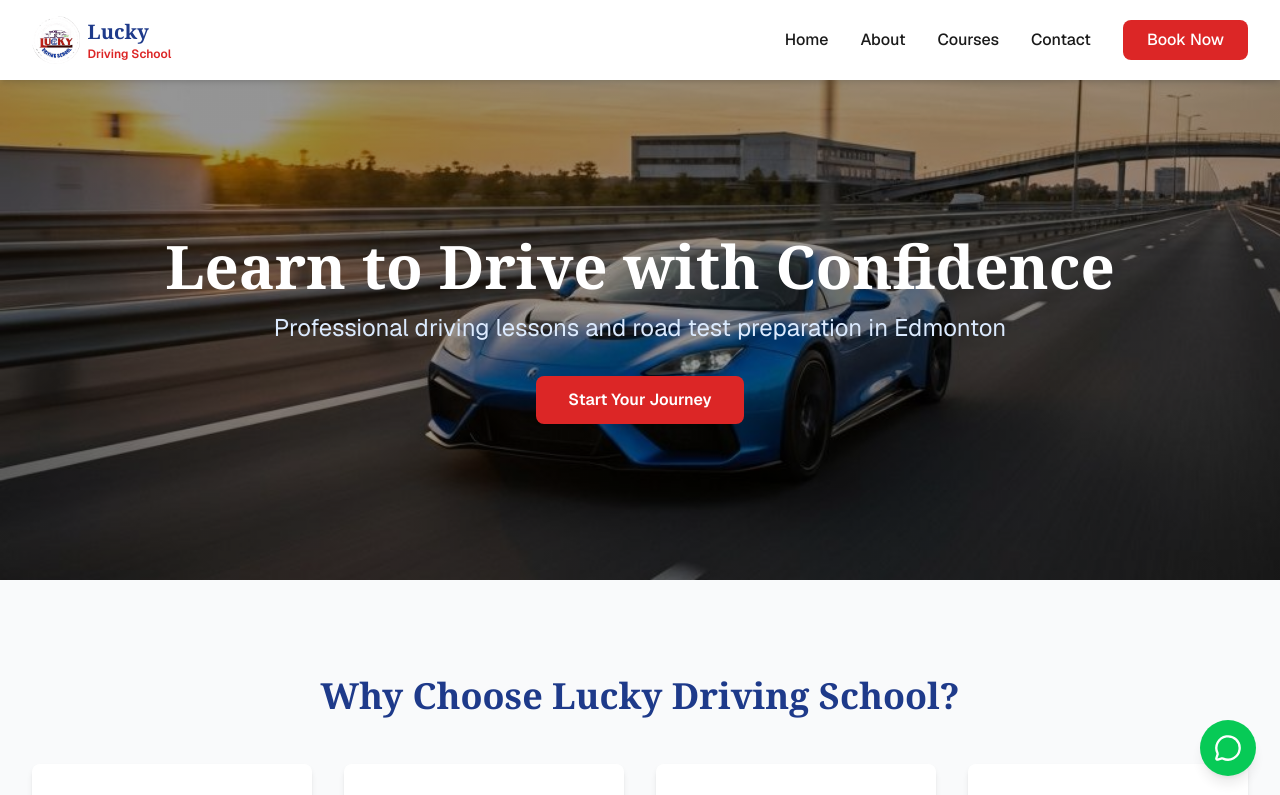
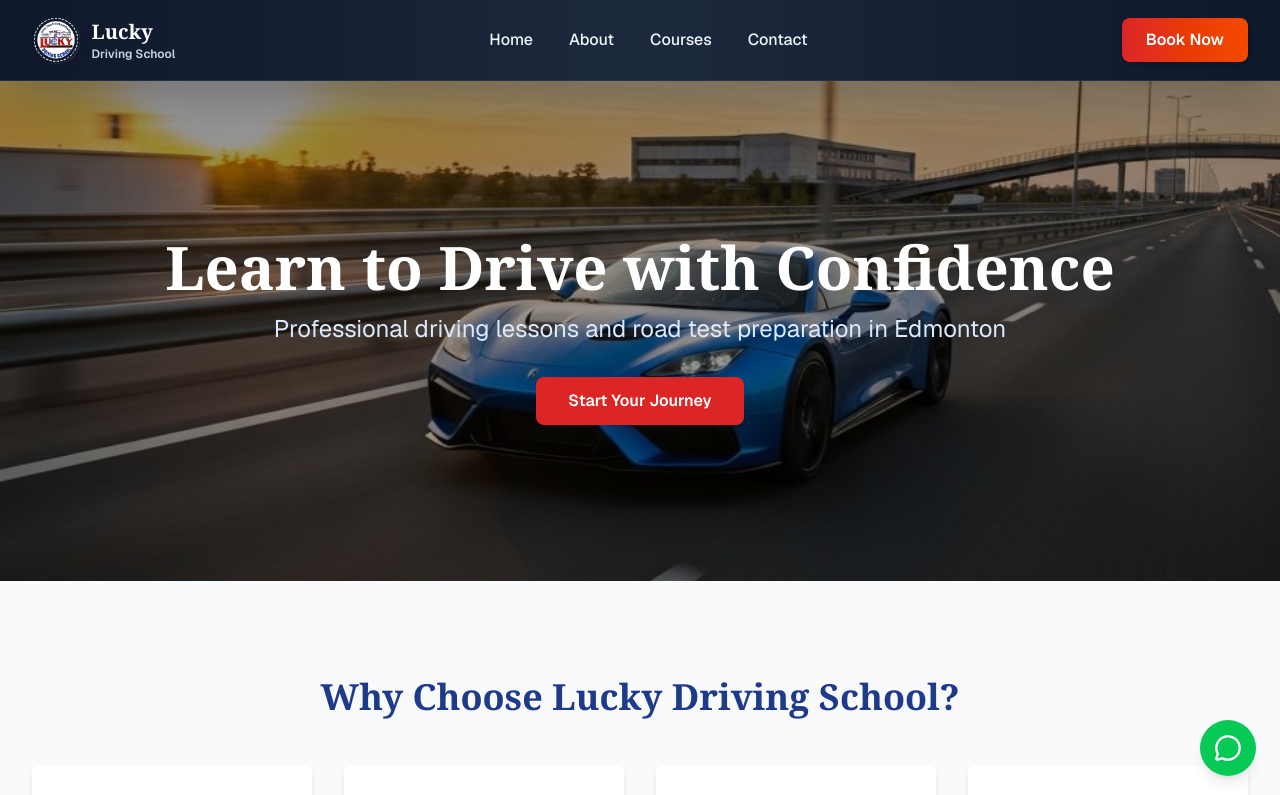
Before and after one commit to umer9801/lucky-driving-school, a Next.js app: page / in a window 1280 px wide. Shown: the top 795 px of the page. Built offline with nearby package versions, Linux system fonts and the light colour scheme; a web font is replaced by a local one.

Commit message:
feat: redesign navbar with modern, premium look\n\nUpdate navbar with dark gradient, enhanced animations, and mobile optimization

```diff
--- a/components/header.tsx
+++ b/components/header.tsx
@@ -3,7 +3,7 @@
 import Link from 'next/link'
 import Image from 'next/image'
 import { useState } from 'react'
-import { Menu, X } from 'lucide-react'
+import { Menu, X, ChevronDown } from 'lucide-react'
 
 export function Header() {
   const [isOpen, setIsOpen] = useState(false)
@@ -16,70 +16,78 @@ export function Header() {
   ]
 
   return (
-    <header className="sticky top-0 z-50 bg-white shadow-md">
+    <header className="sticky top-0 z-50 bg-gradient-to-r from-slate-900 via-slate-800 to-slate-900 backdrop-blur-md shadow-2xl border-b border-slate-700/50">
       <div className="max-w-7xl mx-auto px-4 sm:px-6 lg:px-8">
         <div className="flex justify-between items-center h-20">
           {/* Logo */}
-          <Link href="/" className="flex items-center gap-2 group">
+          <Link href="/" className="flex items-center gap-3 group hover:opacity-80 transition-opacity duration-300">
+            <div className="relative">
               <Image
                 src="/images/logo.png"
                 alt="Lucky Driving School"
                 width={50}
                 height={50}
-              className="h-12 w-auto"
+                className="h-12 w-auto drop-shadow-lg group-hover:drop-shadow-xl transition-all duration-300 group-hover:scale-110"
               />
+            </div>
             <div className="hidden sm:block">
-              <h1 className="font-serif text-xl font-bold text-primary">Lucky</h1>
-              <p className="text-xs text-secondary font-semibold">Driving School</p>
+              <h1 className="font-serif text-xl font-bold text-white group-hover:text-secondary transition-colors duration-300">Lucky</h1>
+              <p className="text-xs font-semibold text-slate-300 group-hover:text-secondary transition-colors duration-300">Driving School</p>
             </div>
           </Link>
 
           {/* Desktop Navigation */}
-          <nav className="hidden md:flex items-center gap-8">
-            {navLinks.map((link) => (
+          <nav className="hidden md:flex items-center gap-1">
+            {navLinks.map((link, index) => (
               <Link
                 key={link.href}
                 href={link.href}
-                className="text-foreground hover:text-primary font-medium transition-colors duration-200 relative group"
+                className="text-slate-100 hover:text-secondary font-medium transition-all duration-300 relative group px-4 py-2 rounded-lg hover:bg-white/10"
+                style={{ animationDelay: `${index * 50}ms` }}
               >
                 {link.label}
-                <span className="absolute bottom-0 left-0 w-0 h-0.5 bg-secondary group-hover:w-full transition-all duration-300"></span>
+                <span className="absolute bottom-1 left-4 right-4 h-0.5 bg-gradient-to-r from-secondary to-orange-500 scale-x-0 group-hover:scale-x-100 transition-transform duration-300 origin-left"></span>
               </Link>
             ))}
+          </nav>
+
+          {/* CTA and Mobile Menu */}
+          <div className="flex items-center gap-4">
             <Link
-              href="/contact"
-              className="bg-secondary text-white px-6 py-2 rounded-lg hover:bg-red-700 transition-colors font-medium"
+              href="/booking"
+              className="hidden md:block bg-gradient-to-r from-secondary to-orange-600 hover:from-red-700 hover:to-orange-700 text-white px-6 py-2.5 rounded-lg font-semibold transition-all duration-300 transform hover:scale-110 hover:shadow-lg shadow-md"
             >
               Book Now
             </Link>
-          </nav>
 
             {/* Mobile Menu Button */}
             <button
               onClick={() => setIsOpen(!isOpen)}
-            className="md:hidden p-2 hover:bg-gray-100 rounded-lg transition-colors"
+              className="md:hidden p-2 hover:bg-white/10 rounded-lg transition-all duration-300 text-slate-100"
               aria-label="Toggle menu"
             >
               {isOpen ? <X size={24} /> : <Menu size={24} />}
             </button>
           </div>
+        </div>
 
         {/* Mobile Navigation */}
         {isOpen && (
-          <nav className="md:hidden py-4 border-t border-gray-200">
-            {navLinks.map((link) => (
+          <nav className="md:hidden py-4 border-t border-slate-700/50 bg-slate-800/50 backdrop-blur-sm animate-slide-down">
+            {navLinks.map((link, index) => (
               <Link
                 key={link.href}
                 href={link.href}
-                className="block px-4 py-2 text-foreground hover:bg-gray-50 transition-colors"
+                className="block px-4 py-3 text-slate-100 hover:text-secondary hover:bg-white/10 transition-all duration-300 rounded-lg mx-2 mb-1"
                 onClick={() => setIsOpen(false)}
+                style={{ animationDelay: `${index * 50}ms` }}
               >
                 {link.label}
               </Link>
             ))}
             <Link
-              href="/contact"
-              className="block mx-4 mt-4 bg-secondary text-white px-6 py-2 rounded-lg hover:bg-red-700 transition-colors font-medium text-center"
+              href="/booking"
+              className="block mx-4 mt-4 bg-gradient-to-r from-secondary to-orange-600 hover:from-red-700 hover:to-orange-700 text-white px-6 py-3 rounded-lg font-semibold text-center transition-all duration-300 transform hover:scale-105"
               onClick={() => setIsOpen(false)}
             >
               Book Now
```
Lines whose indentation alone changed are shown as unchanged.
